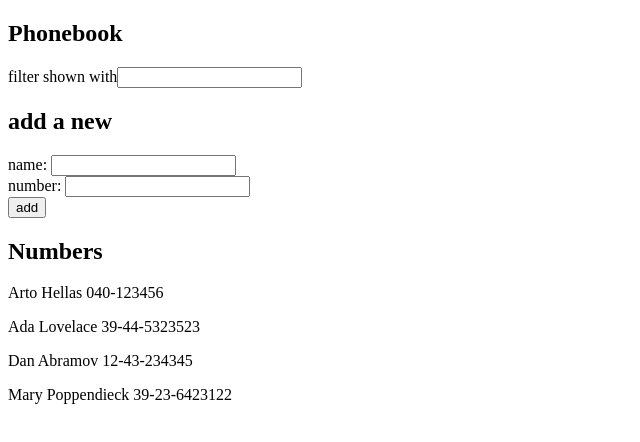
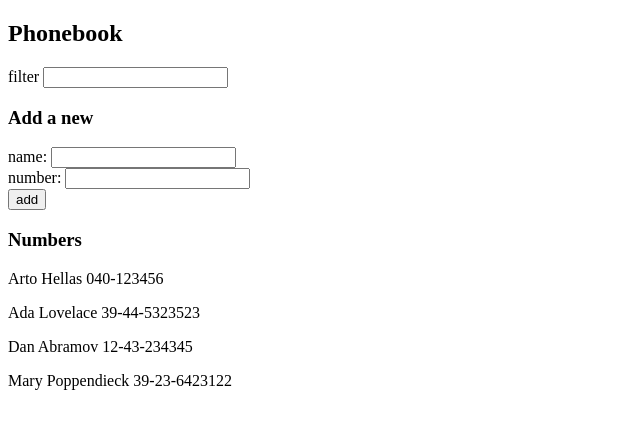
Before and after one commit to elsonfreire/fsopen, a React (Vite) app in the folder part2/phonebook/: page / in a window 1280 px wide. Shown: the top 442 px of the page, without its empty margins (0-640 px from the left). Built offline with nearby package versions, Linux system fonts and the light colour scheme.

Commit message:
Par 2.10

```diff
--- a/part2/phonebook/src/App.jsx
+++ b/part2/phonebook/src/App.jsx
@@ -1,8 +1,87 @@
 import { useState } from "react";
 
-const AddForm = ({ persons, setPersons }) => {
+const Filter = ({ filter, handleFilterChange }) => {
+  return (
+    <>
+      filter <input value={filter} onChange={handleFilterChange} />
+    </>
+  );
+};
+
+const PersonForm = ({
+  newName,
+  handleNameChange,
+  newNumber,
+  handleNumberChange,
+  handleAddPerson,
+}) => {
+  return (
+    <>
+      <form>
+        <div>
+          name: <input value={newName} onChange={handleNameChange} />
+        </div>
+        <div>
+          number: <input value={newNumber} onChange={handleNumberChange} />
+        </div>
+        <div>
+          <button type="submit" onClick={handleAddPerson}>
+            add
+          </button>
+        </div>
+      </form>
+    </>
+  );
+};
+
+const Persons = ({ persons }) => {
+  const showPersons = () => {
+    return persons.map((person) => (
+      <p key={person.name}>
+        {person.name} {person.number}
+      </p>
+    ));
+  };
+
+  return (
+    <>
+      <div>{showPersons()}</div>
+    </>
+  );
+};
+
+const App = () => {
+  const [persons, setPersons] = useState([
+    { name: "Arto Hellas", number: "040-123456", id: 1 },
+    { name: "Ada Lovelace", number: "39-44-5323523", id: 2 },
+    { name: "Dan Abramov", number: "12-43-234345", id: 3 },
+    { name: "Mary Poppendieck", number: "39-23-6423122", id: 4 },
+  ]);
+
+  const [filter, setFilter] = useState("");
+  const [filteredPersons, setFilteredPersons] = useState(persons);
+
   const [newName, setNewName] = useState("");
   const [newNumber, setNewNumber] = useState("");
+
+  const showPersons = () => {
+    return persons.map((person) => (
+      <p key={person.name}>
+        {person.name} {person.number}
+      </p>
+    ));
+  };
+
+  const handleFilterChange = (event) => {
+    setFilter(event.target.value);
+    setFilteredPersons(
+      persons.filter((person) => {
+        return person.name
+          .toLowerCase()
+          .includes(event.target.value.toLowerCase());
+      })
+    );
+  };
 
   const handleNameChange = (event) => {
     setNewName(event.target.value);
@@ -27,82 +106,23 @@ const AddForm = ({ persons, setPersons }) => {
     );
     setNewName("");
     setNewNumber("");
-  };
-
-  return (
-    <>
-      <h2>add a new</h2>
-      <form>
-        <div>
-          name: <input value={newName} onChange={handleNameChange} />
-        </div>
-        <div>
-          number: <input value={newNumber} onChange={handleNumberChange} />
-        </div>
-        <div>
-          <button type="submit" onClick={handleAddPerson}>
-            add
-          </button>
-        </div>
-      </form>
-    </>
-  );
-};
-
-const Numbers = ({ persons }) => {
-  const showPersons = () => {
-    return persons.map((person) => (
-      <p key={person.name}>
-        {person.name} {person.number}
-      </p>
-    ));
-  };
-
-  return (
-    <>
-      <h2>Numbers</h2>
-      <div>{showPersons()}</div>
-    </>
-  );
-};
-
-const App = () => {
-  const [persons, setPersons] = useState([
-    { name: "Arto Hellas", number: "040-123456", id: 1 },
-    { name: "Ada Lovelace", number: "39-44-5323523", id: 2 },
-    { name: "Dan Abramov", number: "12-43-234345", id: 3 },
-    { name: "Mary Poppendieck", number: "39-23-6423122", id: 4 },
-  ]);
-
-  const [filter, setFilter] = useState("");
-  const [filteredPersons, setFilteredPersons] = useState(persons);
-
-  const showPersons = () => {
-    return persons.map((person) => (
-      <p key={person.name}>
-        {person.name} {person.number}
-      </p>
-    ));
-  };
-
-  const handleFilterChange = (event) => {
-    setFilter(event.target.value);
-    setFilteredPersons(
-      persons.filter((person) => {
-        return person.name
-          .toLowerCase()
-          .includes(event.target.value.toLowerCase());
-      })
-    );
+    handleFilterChange();
   };
 
   return (
     <div>
       <h2>Phonebook</h2>
-      filter shown with
-      <input value={filter} onChange={handleFilterChange} />
-      <AddForm persons={persons} setPersons={setPersons} />
-      <Numbers persons={filteredPersons} />
+      <Filter filter={filter} handleFilterChange={handleFilterChange} />
+      <h3>Add a new</h3>
+      <PersonForm
+        newName={newName}
+        handleNameChange={handleNameChange}
+        newNumber={newNumber}
+        handleNumberChange={handleNumberChange}
+        handleAddPerson={handleAddPerson}
+      />
+      <h3>Numbers</h3>
+      <Persons persons={filteredPersons} />
     </div>
   );
 };
```
